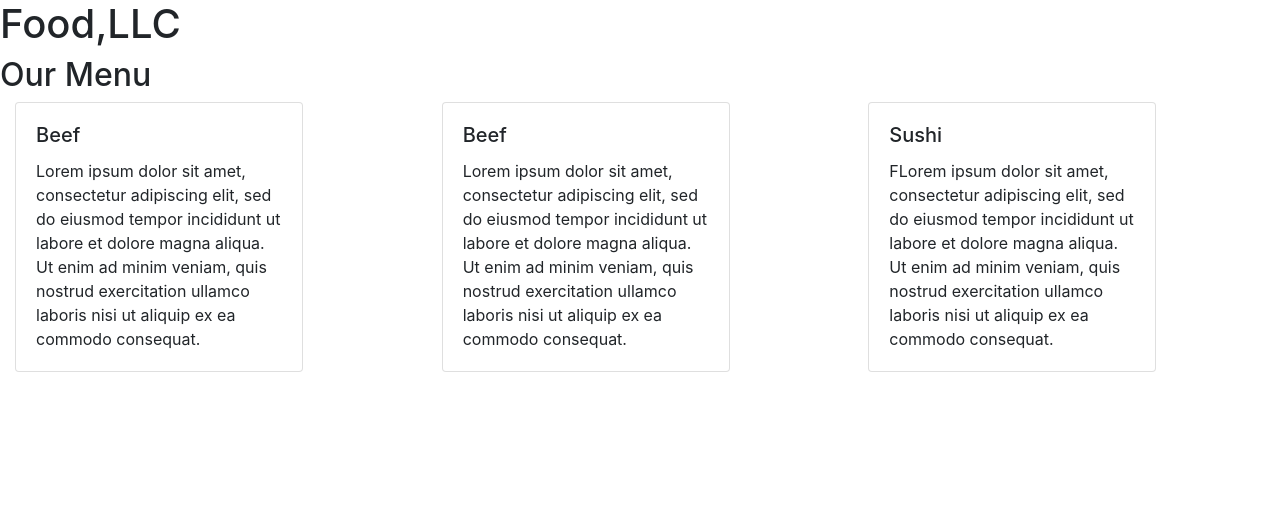
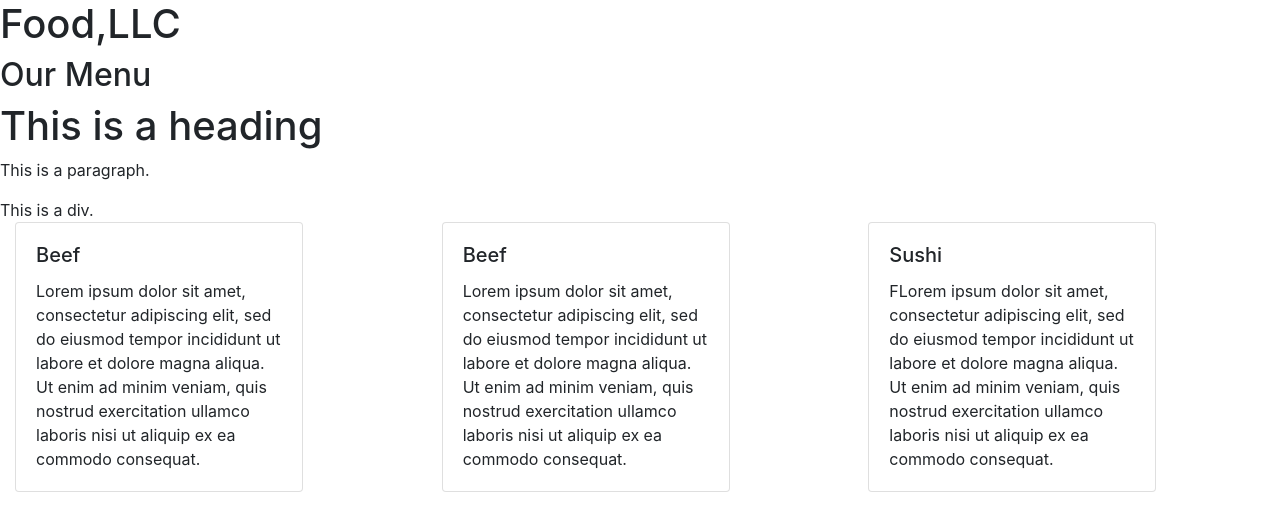
Before and after one commit to mas09mind/module3, a plain HTML site: page index.html in a window 1280 px wide. Drawn offline with nearby package versions, Linux system fonts and the light colour scheme.

Commit message:
Update index.html

```diff
--- a/index.html
+++ b/index.html
@@ -16,7 +16,9 @@
 
     <!--Nav Bar-->
 
-
+    <h1>This is a heading</h1>
+<p>This is a paragraph.</p>
+<div>This is a div.</div>
 
 
 
```
